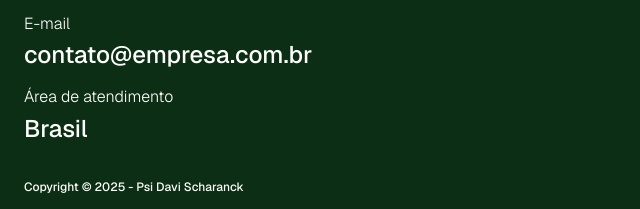
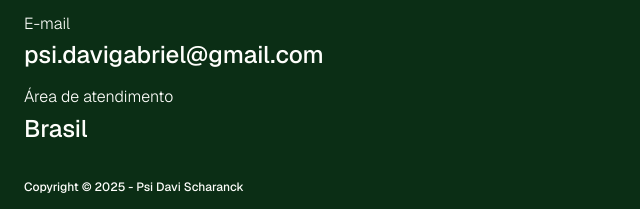
Before and after one commit to se-mog/Psi.-Davi-Scharanck, a plain HTML site: page index.html in a window 1280 px wide. Shown: the part 4761-4970 px from the top of the page, 0-640 px from the left. Drawn offline with nearby package versions, Linux system fonts and the light colour scheme.

```diff
--- a/index.html
+++ b/index.html
@@ -432,8 +432,8 @@
                     </li>
                     <li class="footer-contact-item">
                         <p class="footer-contact-overline">E-mail</p>
-                        <a href="mailto:email@gmail.com"
-                            class="df-link-hover footer-contact-link">contato@empresa.com.br</a>
+                        <a href="mailto:psi.davigabriel@gmail.com"
+                            class="df-link-hover footer-contact-link">psi.davigabriel@gmail.com</a>
                     </li>
                     <li class="footer-contact-item">
                         <p class="footer-contact-overline">Área de atendimento</p>
```
